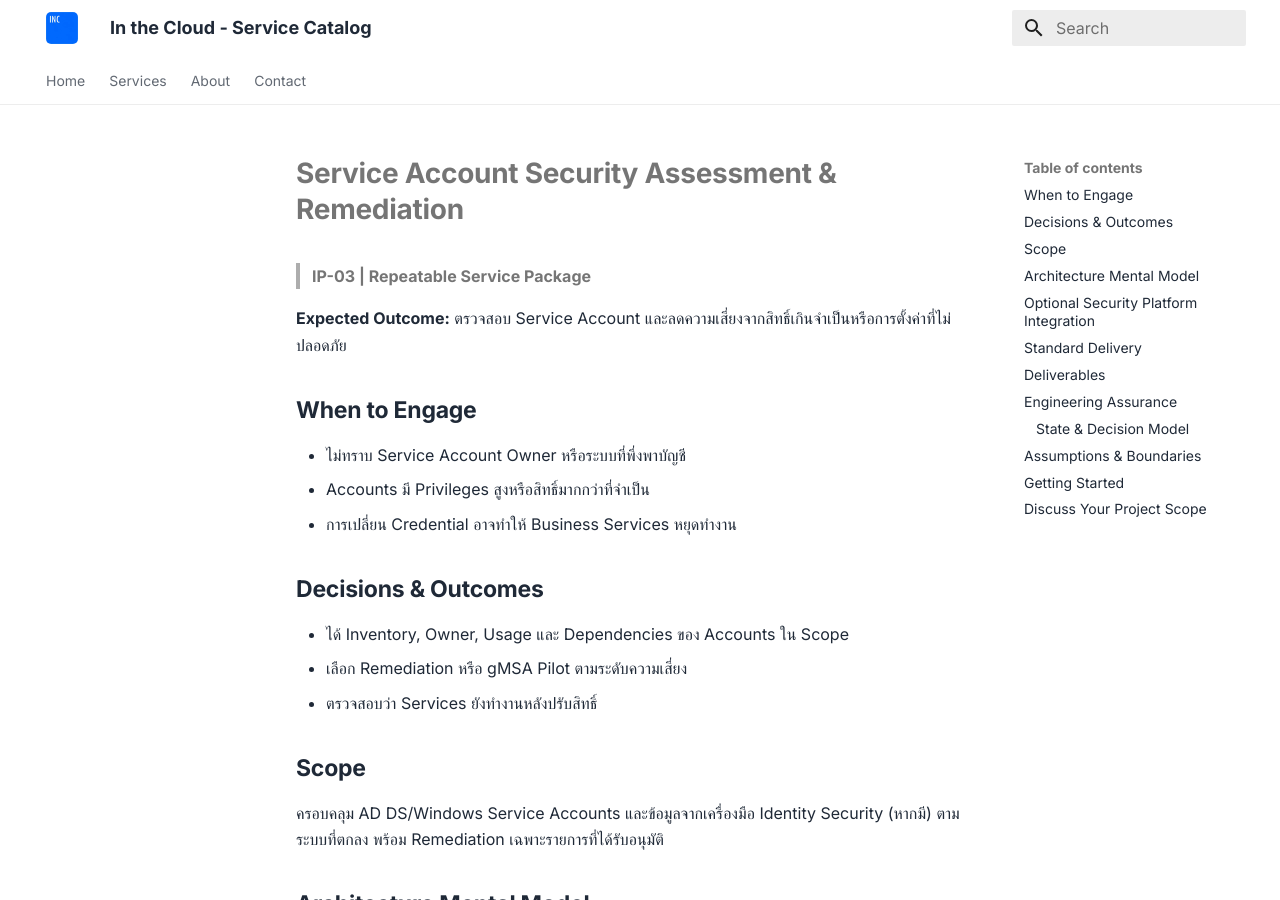
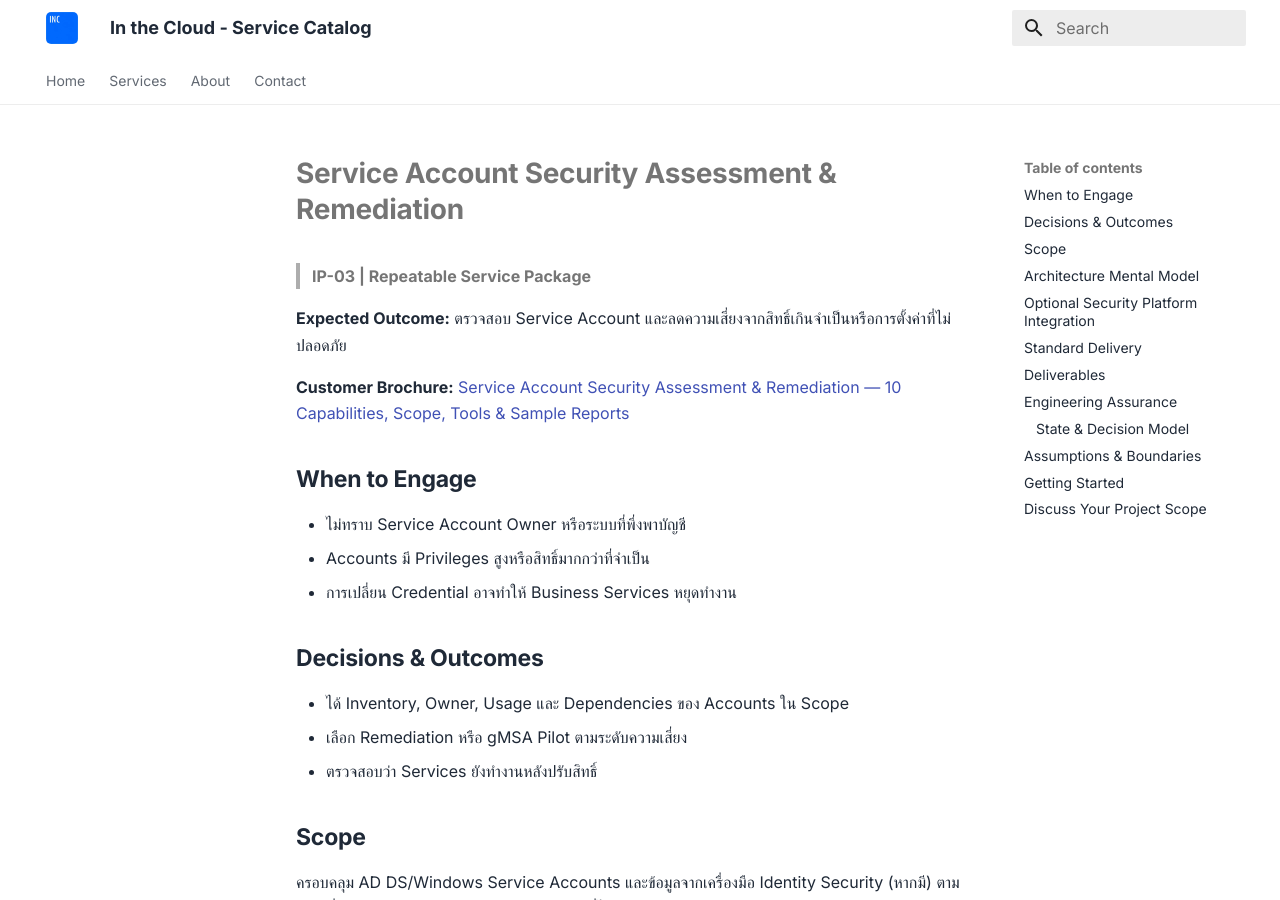
Before and after one commit to inthecloudth/service-catalog, an MkDocs documentation site: the page built from docs/services/ip-03-service-account-security.md, in a window 1280 px wide and 900 px high. Built offline with MkDocs 1.6.1 and Material for MkDocs 9.7.7, drawn with Linux system fonts in a browser that asks for light colours.

Commit message:
docs(ip-03): link 10-capability customer brochure

```diff
--- a/docs/services/ip-03-service-account-security.md
+++ b/docs/services/ip-03-service-account-security.md
@@ -3,6 +3,8 @@
 > **IP-03 | Repeatable Service Package**
 
 **Expected Outcome:** ตรวจสอบ Service Account และลดความเสี่ยงจากสิทธิ์เกินจำเป็นหรือการตั้งค่าที่ไม่ปลอดภัย
+
+**Customer Brochure:** [Service Account Security Assessment & Remediation — 10 Capabilities, Scope, Tools & Sample Reports](brochures/ip-03-service-account-security.md)
 
 ## When to Engage
 
```
